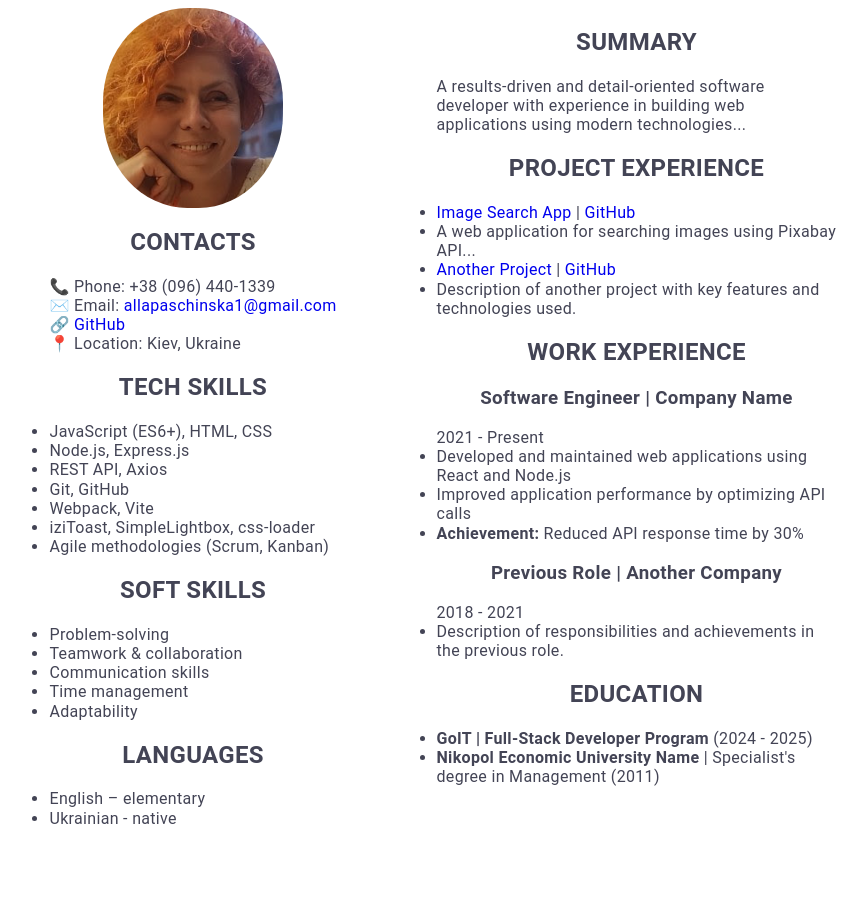
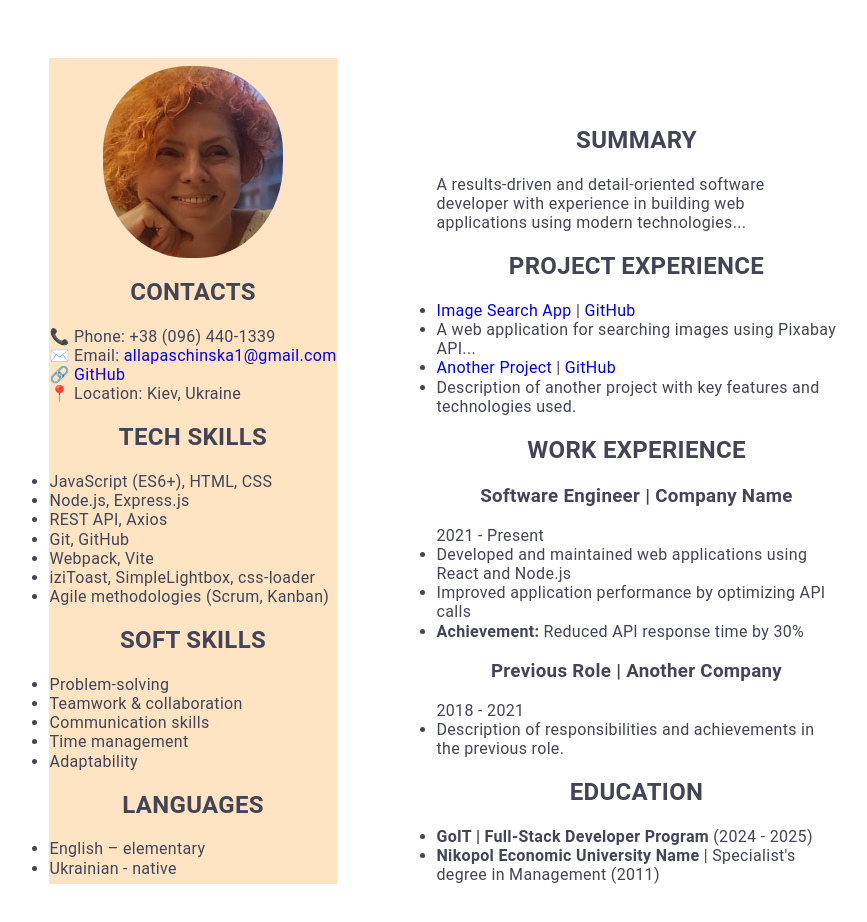
Before and after one commit to AllaP47/career-skills, a plain HTML site: page index.html in a window 1280 px wide. Shown: the whole page, without its empty margins (197-1064 px from the left). Before the commit the page ends 836 px from the top, so only its background shows below. Drawn offline with Linux system fonts and the light colour scheme.

Commit message:
add message

```diff
--- a/css/style.css
+++ b/css/style.css
@@ -40,14 +40,13 @@ img {
   display: block;
   margin: 0 auto;
   border-radius: 47%;
+  padding-top: 8px;
 }
 .container-summary {
   display: flex;
   flex-direction: row;
-  padding-top: 50px;
+  padding: 50px 0;
   justify-content: center;
-  padding: 0 16px;
-  margin: 0 auto;
 }
 .information {
   max-width: 400px;
@@ -56,8 +55,9 @@ img {
   flex-direction: column;
   text-align: center;
   left: auto;
-  padding-right: 100px;
+  margin-right: 100px;
   text-align: left;
+  background-color: bisque;
 }
 
 .property {
@@ -68,4 +68,5 @@ img {
   text-align: center;
   right: auto;
   text-align: left;
+  padding-top: 48px;
 }
```
